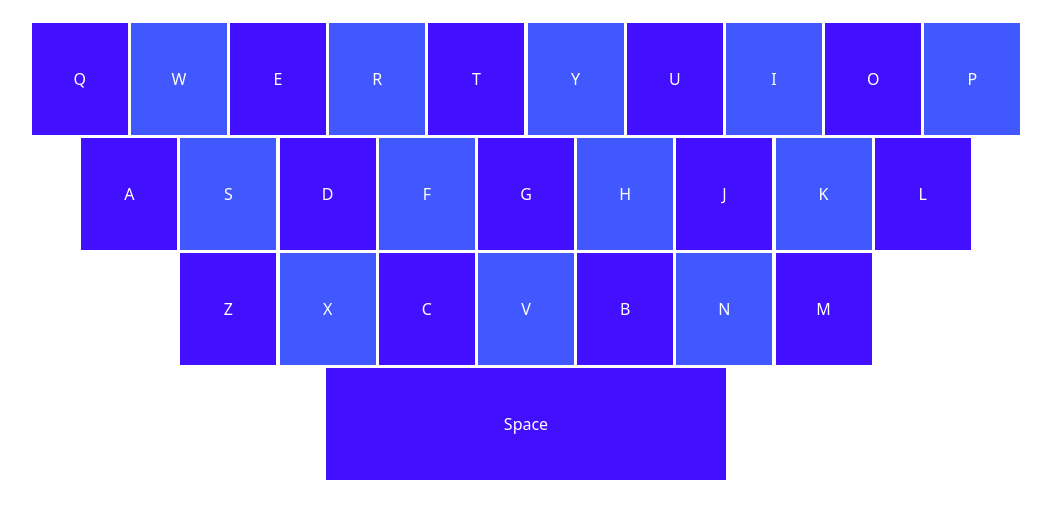
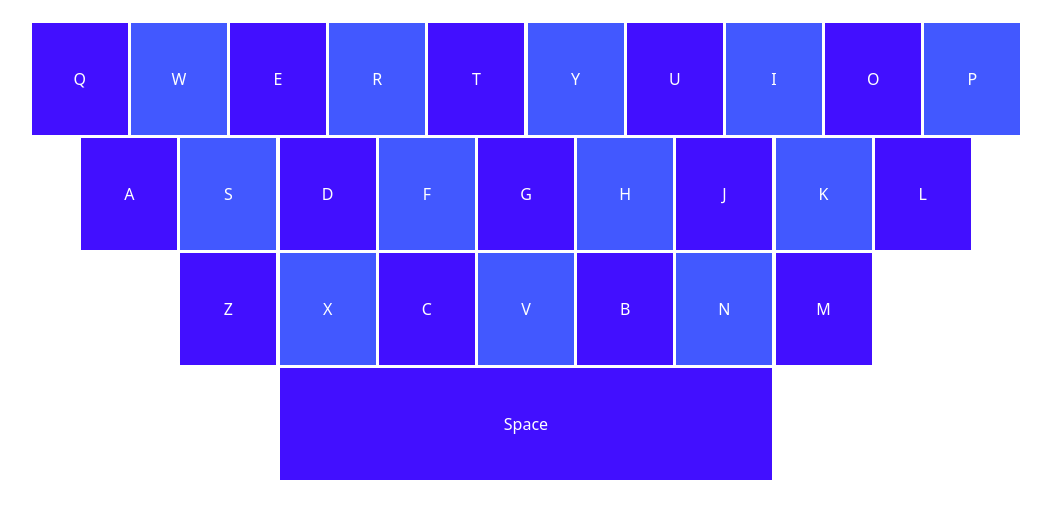
Before and after one commit to realplatanopapi/soundboard, a website: page index.html in a window 1280 px wide. Shown: the part 99-618 px from the top of the page, without its empty margins (114-1165 px from the left). Drawn offline with Linux system fonts and the light colour scheme.

Commit message:
Tweak size of spacebar

```diff
--- a/app.css
+++ b/app.css
@@ -77,6 +77,6 @@ h1 {
 }
 
 .soundboard__btn--full {
-  flex: 0 1 400px;
-  width: 400px;
+  flex: 0 1 30.8rem;
+  width: 30.8rem;
 }
```
